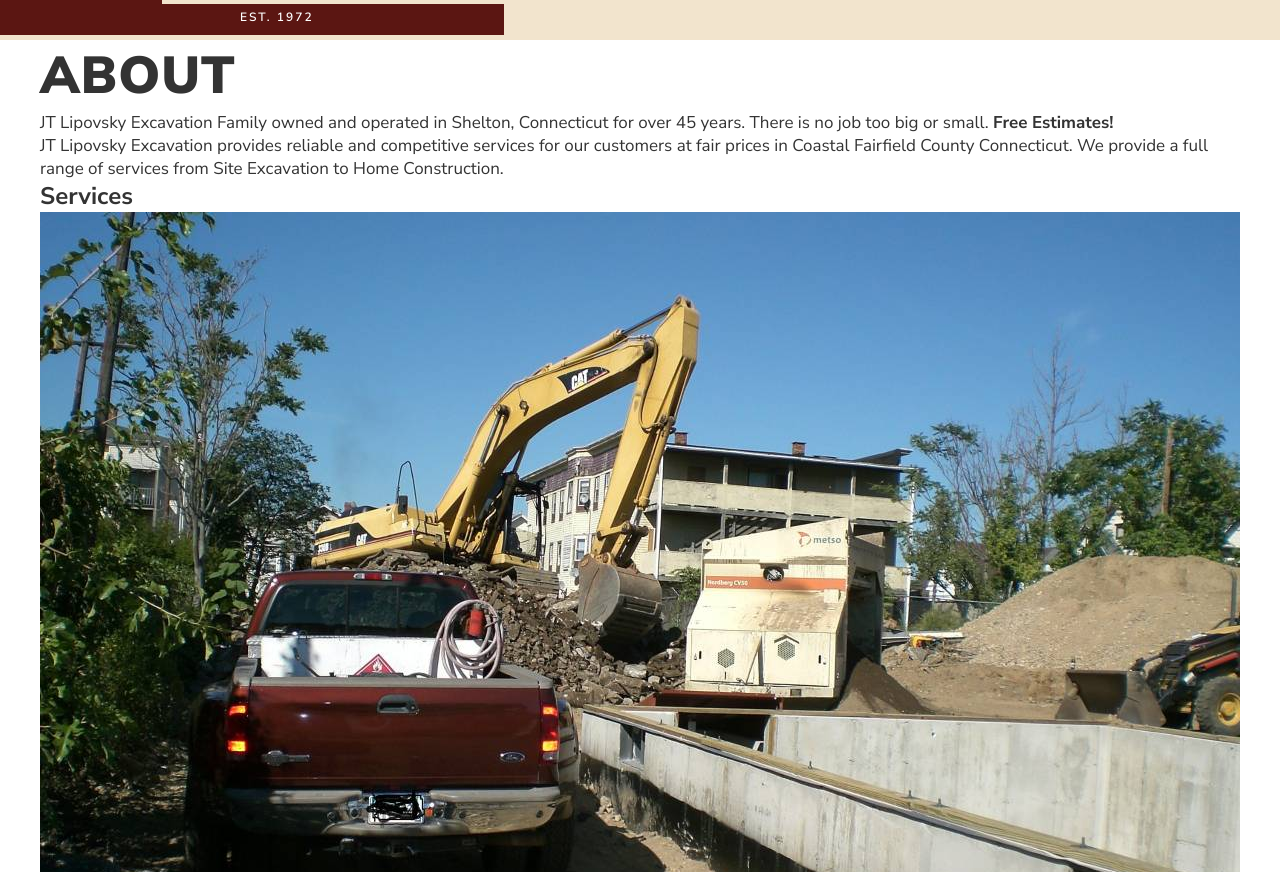
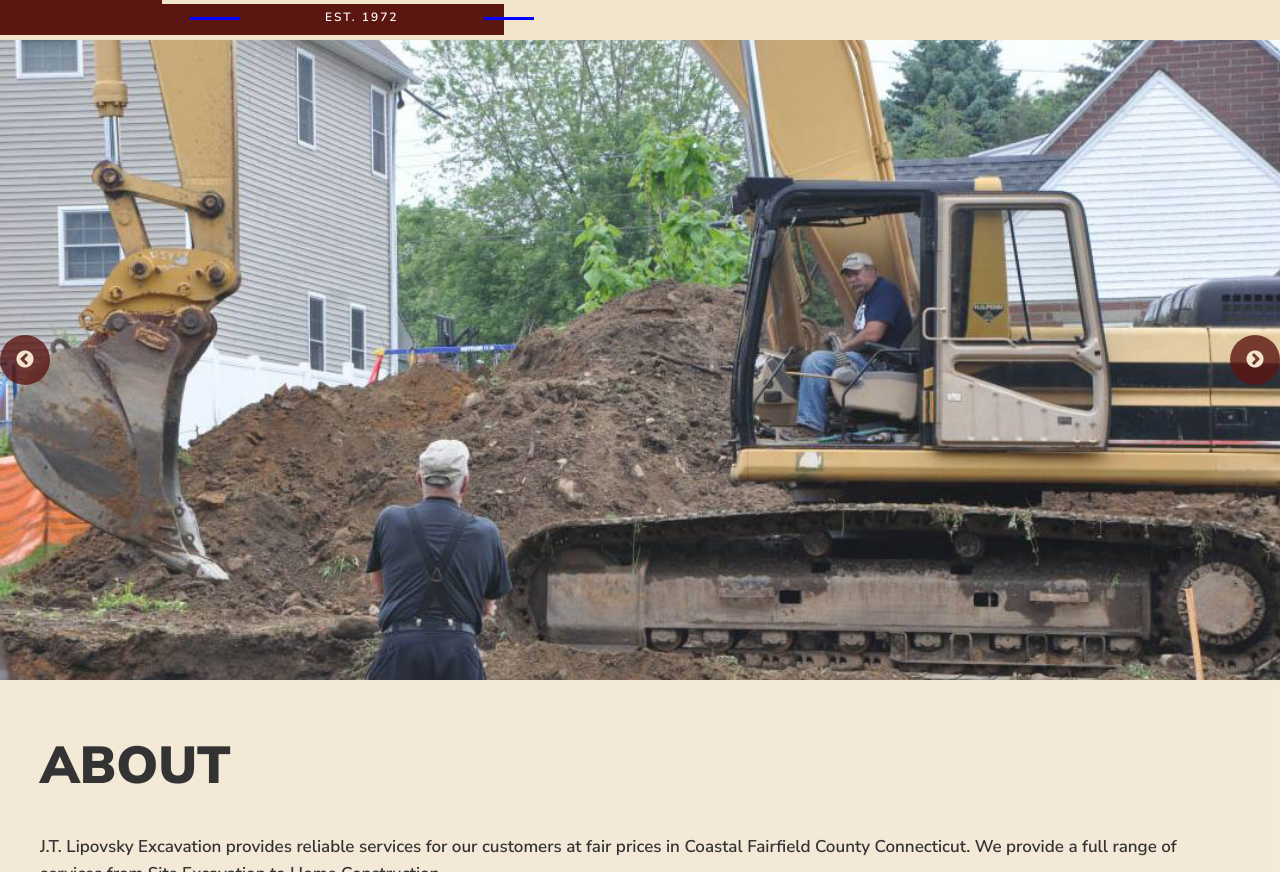
Before and after one commit to stefanbobrowski/lipovsky, a website: page index.html in a window 1280 px wide. Shown: the part 80-952 px from the top of the page. Drawn offline with nearby package versions, Linux system fonts and the light colour scheme.

Commit message:
slider done, section styles

```diff
--- a/index.html
+++ b/index.html
@@ -6,9 +6,12 @@
         <title>J.T. Lipovsky Excavation</title>
         <link href="https://fonts.googleapis.com/css?family=Nunito+Sans:400,600,700,800,900" rel="stylesheet">
         <link rel="stylesheet" href="styles.css">
+
+        <!-- Add the slick-theme.css if you want default styling -->
+        <link rel="stylesheet" type="text/css" href="https://cdnjs.cloudflare.com/ajax/libs/slick-carousel/1.7.1/slick.css"/>
+        <!-- Add the slick-theme.css if you want default styling -->
+        <link rel="stylesheet" type="text/css" href="https://cdnjs.cloudflare.com/ajax/libs/slick-carousel/1.7.1/slick-theme.css"/>
         <script src="https://code.jquery.com/jquery-3.2.1.min.js"></script>
-        <script type="text/javascript" src="scripts.js"></script>
-
     </head>
     <body>
         <header>
@@ -34,24 +37,50 @@
             </div>
         </header>
 
-        <main class="inner">
+        <div class="slider">
+            <div class="slide">
+                <img src="images/header.jpg" alt="" class="img-responsive" />
+                <h1>slide 1</h1>
+            </div>
+            <div class="slide">
+                <img src="images/home-1.jpg" alt="" class="img-responsive" />
+                <h1>slide 2</h1>
+            </div>
+            <div class="slide">
+                <img src="images/home-2.jpg" alt="" class="img-responsive" />
+                <h1>slide 3</h1>
+            </div>
+            <div class="slide">
+                <img src="images/home-3.jpg" alt="" class="img-responsive" />
+                <h1>slide 4</h1>
+            </div>
+            <div class="slide">
+                <img src="images/home-4.jpg" alt="" class="img-responsive" />
+                <h1>slide 5</h1>
+            </div>
+        </div>
+
+        <main>
             <div class="sections">
                 <section class="about">
-                    <h1>About</h1>
-                    <p>JT Lipovsky Excavation Family owned and operated in Shelton, Connecticut for over 45 years. There is no job too big or small. <b>Free Estimates!</b></p>
-                    <p>JT Lipovsky Excavation provides reliable and competitive services for our customers at fair prices in Coastal Fairfield County Connecticut. We provide a full range of services from Site Excavation to Home Construction.</p>
+                    <div class="inner">
+                        <h1 class="section-header">About</h1>
+                        <p>J.T. Lipovsky Excavation provides reliable services for our customers at fair prices in Coastal Fairfield County Connecticut. We provide a full range of services from Site Excavation to Home Construction.</p>
+                        <p>J.T. Lipovsky Excavation Family owned and operated in Shelton, Connecticut for over 45 years. There is no job too big or small. <b>Free Estimates!</b></p>
 
+                    </div>
                 </section>
                 <section class="services">
-                    <h1>Services</h1>
-                        <div class="services-slider">
-                                <img src="images/services-1.jpg" alt="">
+                    <div class="inner">
+
+                    <h1 class="section-header">Services</h1>
+                        <!-- <div class="services-slider">
                                 <img src="images/services-2.jpg" alt="">
                                 <img src="images/services-4.jpg" alt="">
                                 <img src="images/services-5.jpg" alt="">
                             </div>
 
-                        </div>
+                        </div> -->
                         <ul class="services-list">
                             <li>Excavation</li>
                             <li>Home construction &amp; additions</li>
@@ -66,17 +95,18 @@
                             <li>Overweight hauling &amp; transport</li>
                             <li>... and more!</li>
                         </ul>
-
+</div>
 
 
                 </section>
 
                 <section class="contact">
-                    <h1>Contact</h1>
+                    <div class="inner">
+                    <h1 class="section-header">Contact</h1>
                     <img src="images/contact-1.jpg">
                     <h2>Contact us today for your free estimate!</h2>
                     <h1>203-913-3013</h1>
-                    <div id="fb-root"></div>
+                    <!-- <div id="fb-root"></div>
 <script>(function(d, s, id) {
   var js, fjs = d.getElementsByTagName(s)[0];
   if (d.getElementById(id)) return;
@@ -92,10 +122,10 @@
                 frameborder="0" style="border:0"
                 src="https://www.google.com/maps/embed/v1/place?key=AIzaSyDVOFUN7ljMAyFt5EjHPfu9gk8-OGES3jY
                 &q=JT+LIPOVSKY+EXCAVATING" allowfullscreen>
-                </iframe>
-
+                </iframe> -->
+            </div>
                 </section>
-            </div>
+            </div> <!-- End .sections -->
 
         </main>
         <footer>
@@ -104,5 +134,8 @@
             </div>
         </footer>
 
+        <script src="https://cdnjs.cloudflare.com/ajax/libs/slick-carousel/1.7.1/slick.min.js"></script>
+
+        <script type="text/javascript" src="scripts.js"></script>
     </body>
 </html>
--- a/scripts.js
+++ b/scripts.js
@@ -1 +1,13 @@
 console.log('hello there');
+$('.slider').slick({});
+
+$('.slide img').css('visibility', '0');
+var slider = $('.slider');
+var sliderImg = $('.slider img');
+
+sliderImg.each(function() {
+    var imgSrc = $(this).attr('src');
+    console.log(imgSrc);
+    $(this).parent().css('backgroundColor', 'red');
+    $(this).parent().css('backgroundImage', 'url(' + imgSrc + ')');
+});
--- a/styles.scss
+++ b/styles.scss
@@ -49,6 +49,10 @@ a {
     color: $text-color;
 }
 
+p {
+	margin-bottom: 10px;
+}
+
 h1, h2, h3 {
     color: $header-color;
 }
@@ -65,7 +69,7 @@ body {
     min-height: 100vh;
 	font-family: $font;
 	font-size: 16px;
-    background-color: #fff;
+    background-color: #FFF;
 }
 
 header {
@@ -117,10 +121,30 @@ header {
         }
 
 		h3 {
+			position: relative;
+			text-align: center;
 			font-size: 12px;
 			font-weight: 600;
 			letter-spacing: 2px;
 			color: #fff;
+
+			&:before, &:after {
+				position: absolute;
+				top: 50%;
+				display: block;
+				width: 50px;
+				height: 3px;
+				background-color: blue;
+				content: '';
+			}
+
+			&:before {
+				right: 100%;
+			}
+
+			&:after {
+				left: 100%;
+			}
 		}
 
         .bar {
@@ -168,25 +192,117 @@ header {
     }
 }
 
-.about {
-	h1 {
-		font-size: 52px;
-		font-weight: 900;
-		text-transform: uppercase;
-		letter-spacing: 1px;
-	}
 
-	p {
-		font-size: 17px;
-		color: $text-color;
-	}
+.slider{
+	width: 100%;
+  margin:0px auto;
+  text-align: center;
+  color:white;
+  display:flex;
+  justify-content: center;
+  align-items: center;
+  flex-direction: column;
+  flex: 1 100%;
+  flex-wrap: wrap;
+  background: fade(#ebebeb, 10%);
+
+  .slide{
+    display:flex;
+    flex: 1 100%;
+    justify-content: center;
+    align-items: center;
+    flex-wrap: wrap;
+width: 100%;
+max-height: 80vh;
+	background-size: cover;
+	background-repeat: no-repeat;
+	background-position: center;
+  }
+
+  .slick-arrow {
+	  width: 50px;
+	  height: 50px;
+	  border-radius: 50%;
+	  background-color: rgba($color-1, 0.8);
+	  opacity: 1;
+	  transition: all 0.3s ease;
+
+	  &:hover {
+		  background-color: rgba($color-2, 0.8);
+
+		  &:before {
+			  color: $color-1;
+		  }
+
+	  }
+
+	  &:before {
+		  opacity: 1;
+		  color: $color-2;
+	  }
+	 &.slick-prev {
+		  left: 0;
+		  z-index: 5;
+	  }
+
+	  &.slick-next {
+		  right: 0;
+	  }
+  }
+
+
+
+
+  img {
+	  display: block;
+	  margin:auto;
+	  visibility: hidden;
+	  z-index: 0;
+  }
 }
+
+
+
+
+
 
 main {
 	flex: 1;
     background-color: #fff;
 }
 
+
+.sections {
+
+	section {
+		padding: 50px 0;
+
+		.section-header {
+			margin-bottom: 32px;
+			font-size: 52px;
+			font-weight: 900;
+			text-transform: uppercase;
+		}
+
+		p {
+			margin-bottom: 20px;
+			font-size: 17px;
+			font-weight: 600;
+			line-height: 1.6;
+			color: $text-color;
+		}
+	}
+}
+
+.about {
+	background-color: rgba($color-2, 0.8);
+}
+
+.contact {
+	background-color: rgba($color-2, 0.8);
+}
+
 footer {
-	background-color: purple;
+	color: #fff;
+	background-color: $color-1;
 }
```
Also changed, not shown: styles.css.
